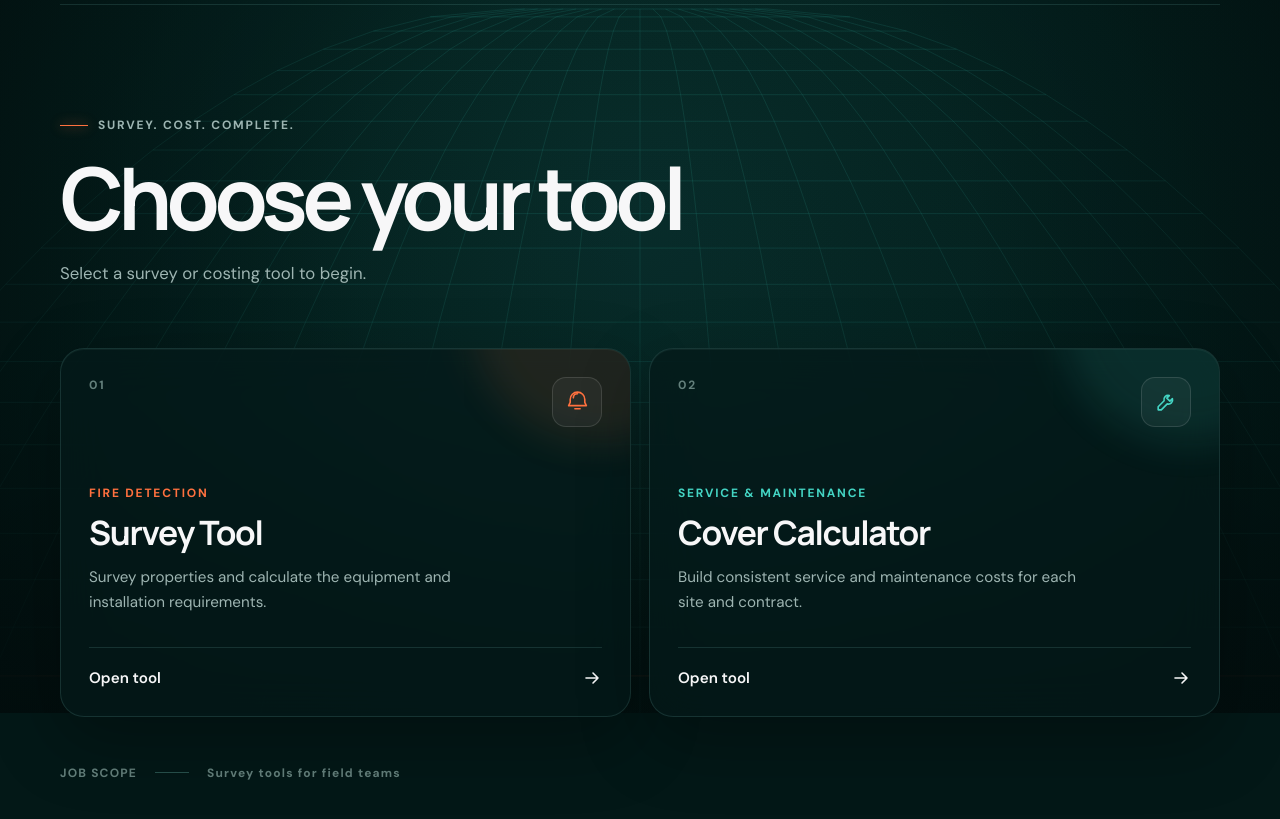
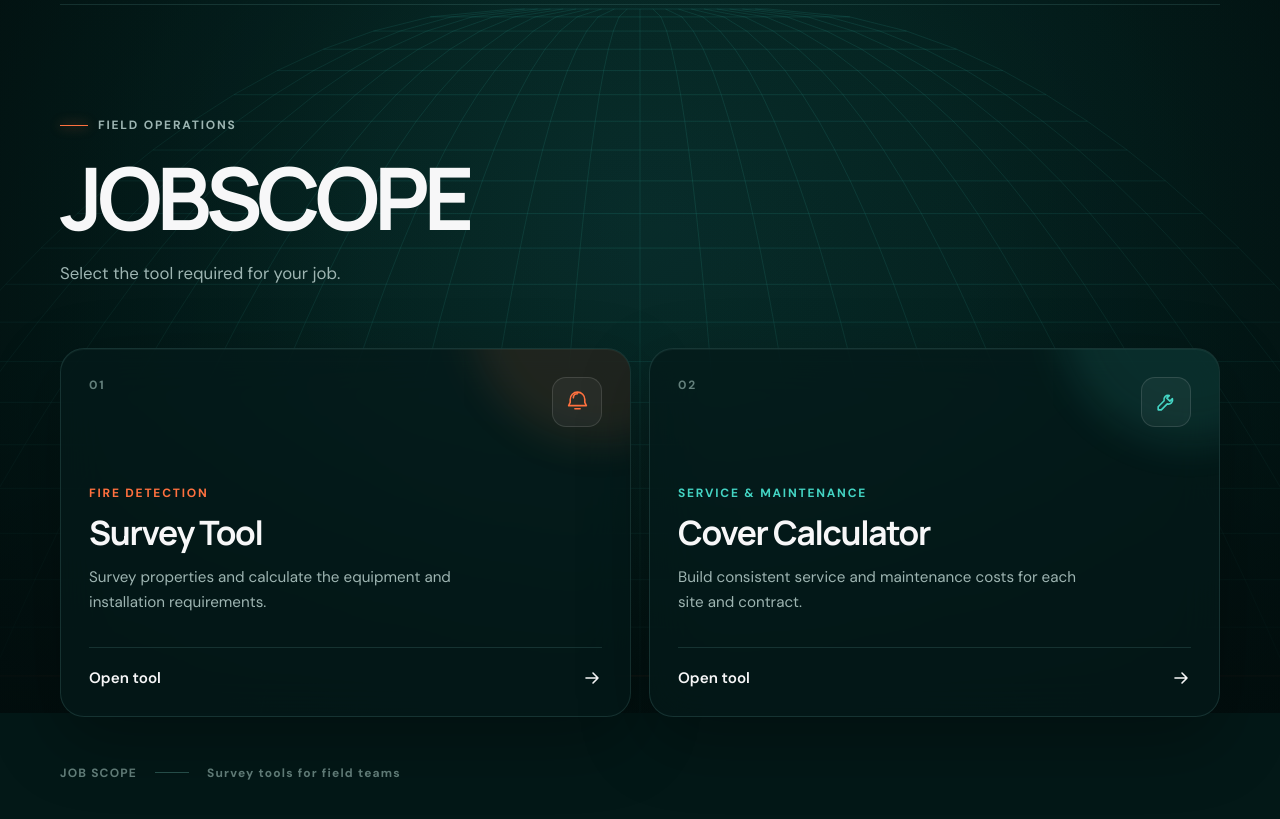
Before and after one commit to ryanmullenuk/JobScope, a plain HTML site: page index.html in a window 1280 px wide. Shown: the part 87-906 px from the top of the page. Drawn offline with Linux system fonts and the light colour scheme.

Commit message:
Match homepage branding to survey tool

```diff
--- a/index.html
+++ b/index.html
@@ -3,7 +3,7 @@
   <head>
     <meta charset="UTF-8" />
     <meta name="viewport" content="width=device-width, initial-scale=1, viewport-fit=cover" />
-    <meta name="theme-color" content="#031817" />
+    <meta name="theme-color" content="#0c0e10" />
     <meta name="description" content="JobScope survey and costing tools for field engineers." />
     <title>JobScope | Survey &amp; Costing Tools</title>
     <link rel="icon" href="favicon.svg" type="image/svg+xml" />
@@ -35,9 +35,9 @@
       </header>
 
       <section class="hero" aria-labelledby="page-title">
-        <div class="eyebrow"><span></span>SURVEY. COST. COMPLETE.</div>
-        <h1 id="page-title">Choose your tool</h1>
-        <p>Select a survey or costing tool to begin.</p>
+        <div class="eyebrow"><span></span>FIELD OPERATIONS</div>
+        <h1 id="page-title">JOB<span>SCOPE</span></h1>
+        <p>Select the tool required for your job.</p>
       </section>
 
       <section class="tools" aria-label="Available tools">
```
